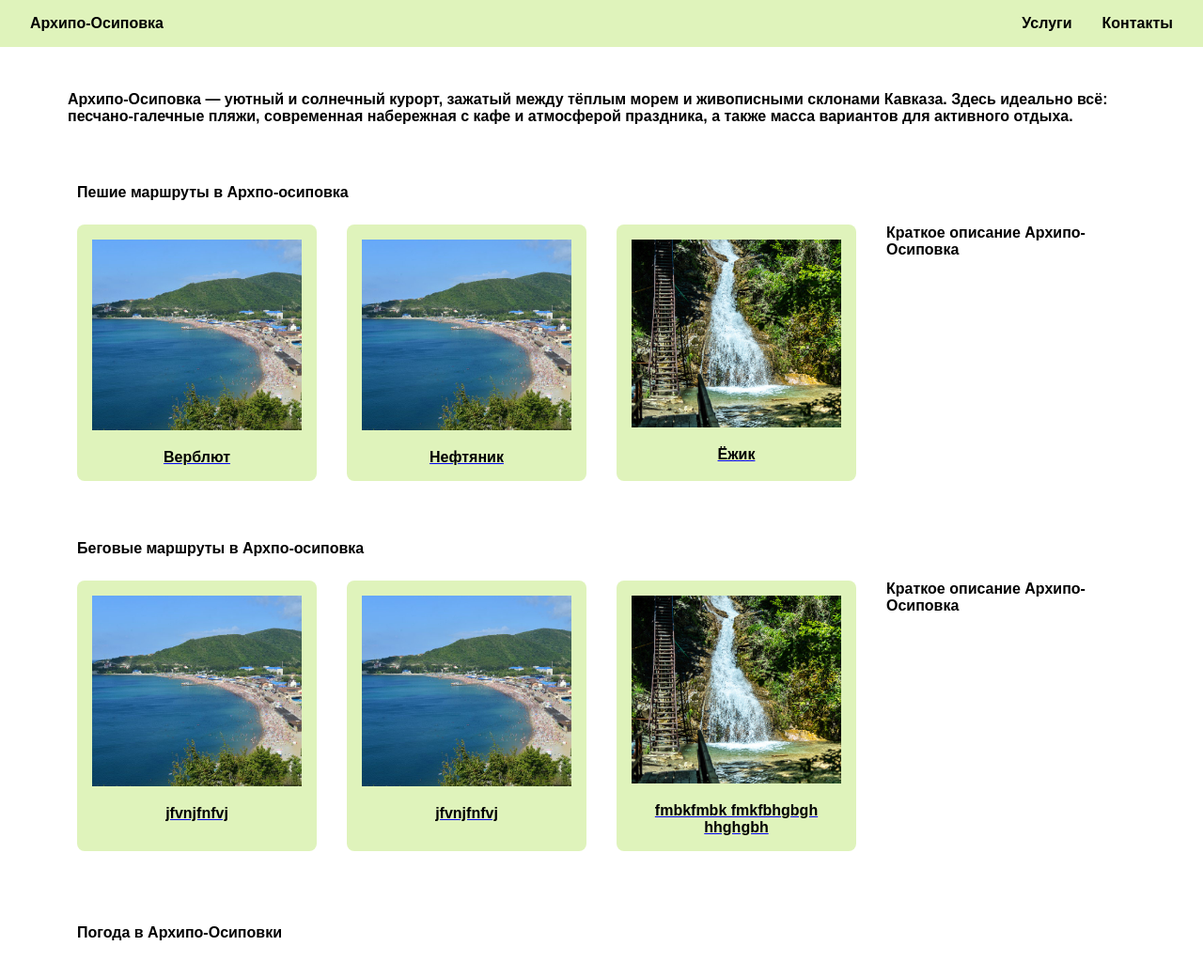
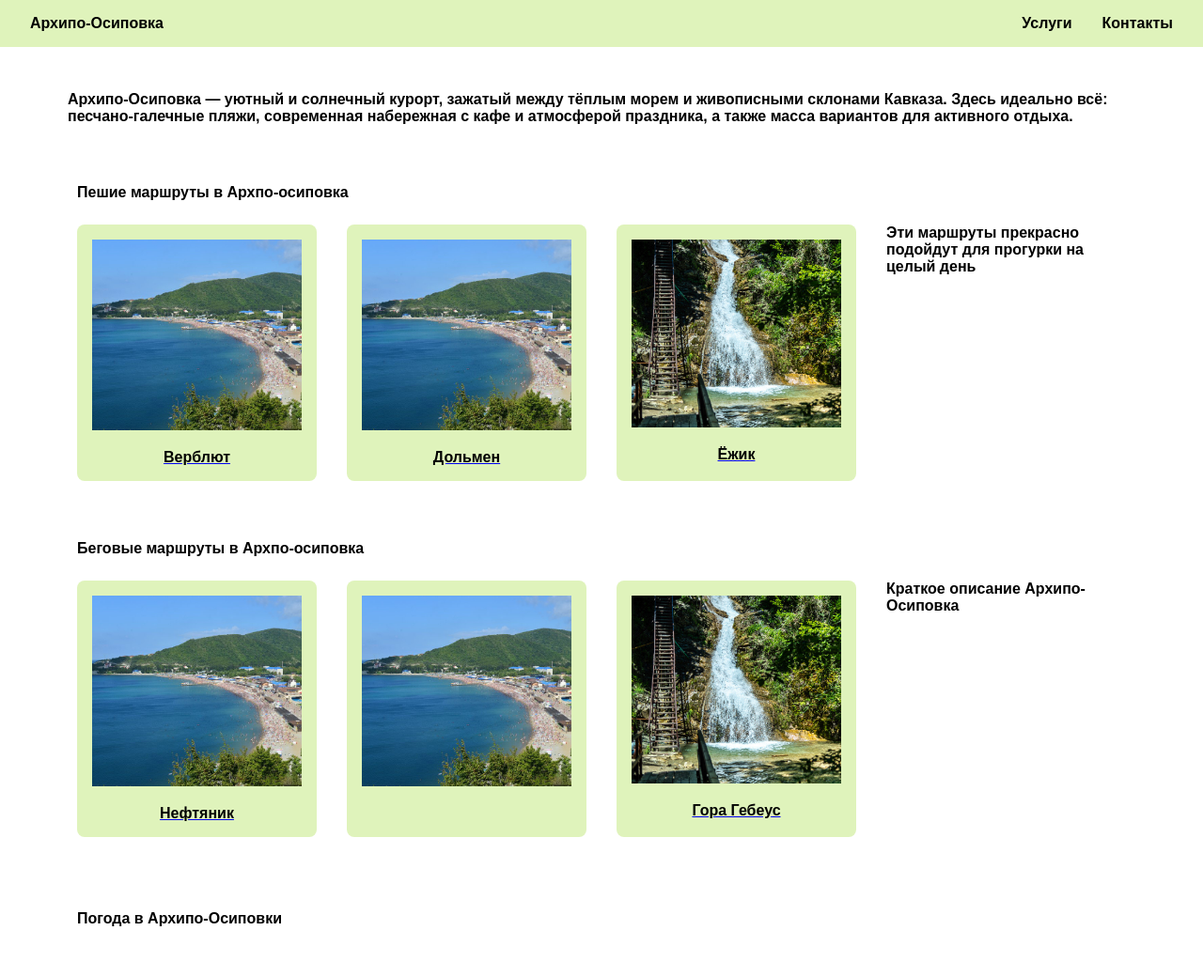
Before and after one commit to zuzegor2211-maker/newSite3, a plain HTML site: page index.html in a window 1280 px wide. Shown: the whole page at 94% size. Drawn offline with Linux system fonts and the light colour scheme.

Commit message:
index.html

```diff
--- a/index.html
+++ b/index.html
@@ -50,7 +50,7 @@
                     <div class="product-card">
                         <a href="/">
                             <img src="фото/фото верблют.jpg" height="400" alt="">
-                            <p class="kol">Нефтяник</p>
+                            <p class="kol">Дольмен</p>
                         </a>
                     </div>
                     <div class="product-card">
@@ -60,7 +60,7 @@
                         </a>
                     </div>
                     <div>
-                        Краткое описание Архипо-Осиповка
+                        Эти маршруты прекрасно подойдут для прогурки на целый день
                     </div>
                 </div>
             </div>
@@ -78,21 +78,21 @@
                     <div class="product-card">
                         <a href="/">
                             <img src="фото/фото верблют.jpg" height="400" alt="">
-                            <p class="kol">jfvnjfnfvj</p>
+                            <p class="kol">Нефтяник</p>
                         </a>
                     </div>
 
                     <div class="product-card">
                         <a href="/">
                             <img src="фото/фото верблют.jpg" height="400" alt="">
-                            <p class="kol">jfvnjfnfvj</p>
+                            <p class="kol"></p>
                         </a>
                     </div>
 
                     <div class="product-card">
                         <a href="/">
                             <img src="фото/водопад.jpg" height="400" alt="">
-                            <p class="kol">fmbkfmbk fmkfbhgbgh hhghgbh</p>
+                            <p class="kol">Гора Гебеус</p>
                         </a>
                     </div>
                     <div>
```
